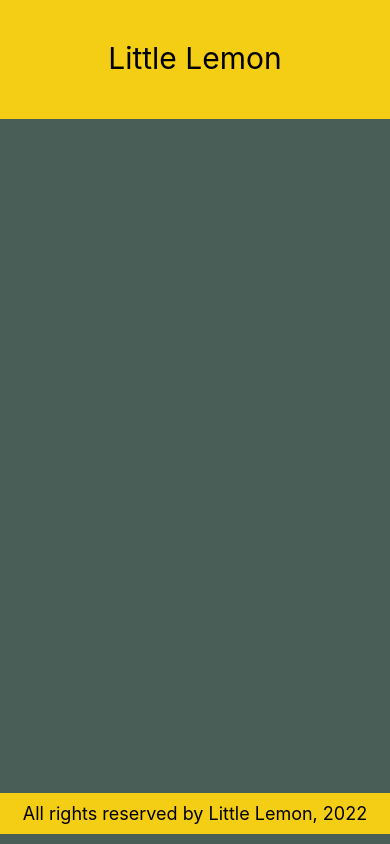
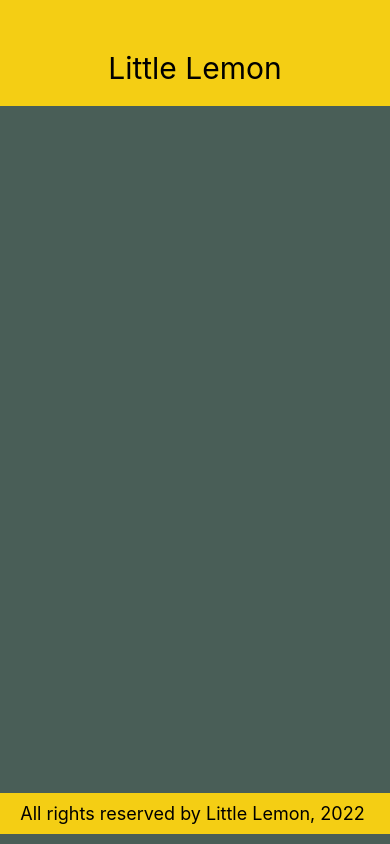
Before and after one commit to WaltBernalM/react-native-playground, a React Native app: screen / in a window 390 px wide. Built offline with nearby package versions, Linux system fonts and the light colour scheme.

Commit message:
style fi

```diff
--- a/components/Footer.jsx
+++ b/components/Footer.jsx
@@ -13,10 +13,10 @@ export default function Footer() {
           fontSize: 18,
           color: "black",
           textAlign: "center",
-          paddingVertical: 10
+          paddingVertical: 10,
         }}
       >
-        All rights reserved by Little Lemon, 2022
+        All rights reserved by Little Lemon, 2022{' '}
       </Text>
     </View>
   )
--- a/components/Header.jsx
+++ b/components/Header.jsx
@@ -2,13 +2,14 @@ import { View, Text } from "react-native"
 
 export default function Header() {
   return (
-    <View style={{ flex: 0.15, backgroundColor: "#F4CE14" }}>
+    <View style={{ backgroundColor: "#F4CE14" }}>
       <Text
         style={{
-          padding: 40,
+          padding: 20,
           fontSize: 30,
           color: "black",
           textAlign: "center",
+          marginTop: 30
         }}
       >
         Little Lemon
```
